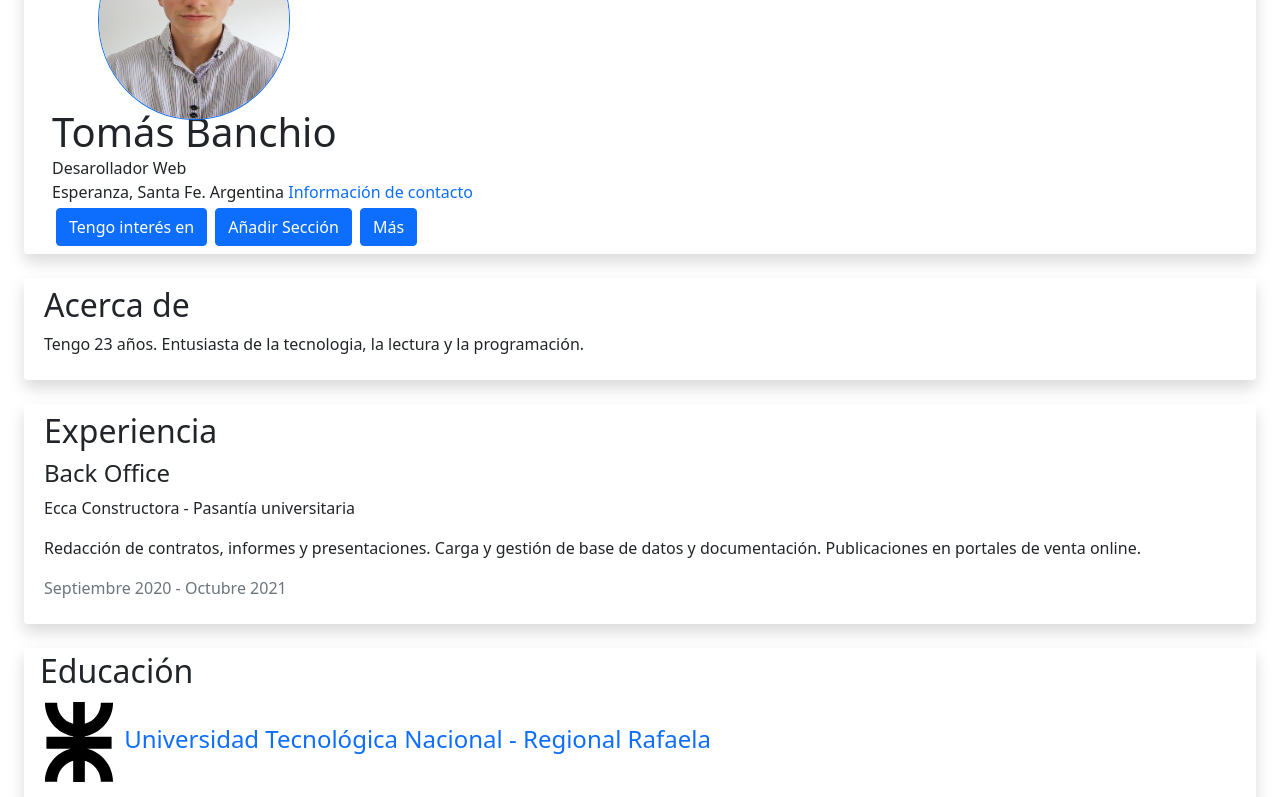
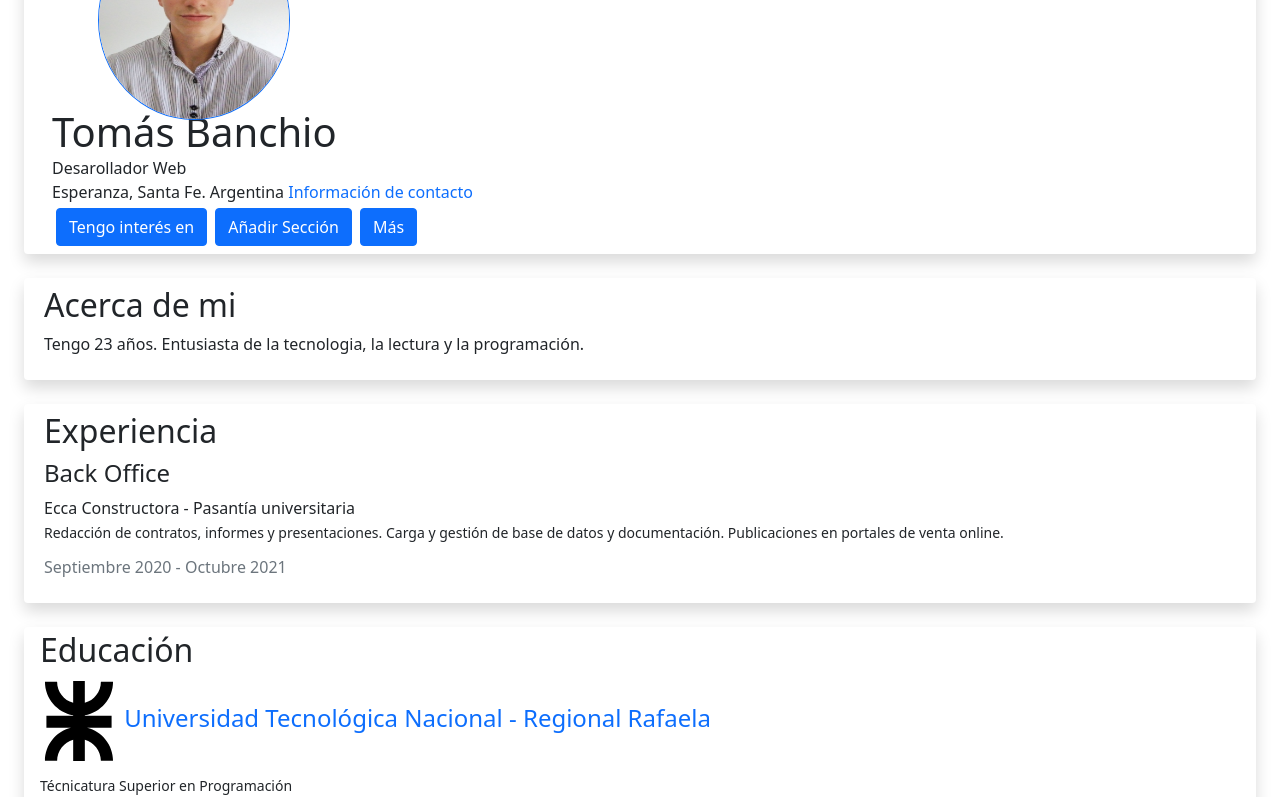
Before and after one commit to tomiban/portfolio_arg_programa, an Angular app: page / in a window 1280 px wide. Shown: the part 450-1247 px from the top of the page. Built offline with nearby package versions, Linux system fonts and the light colour scheme.

Commit message:
modifciaciones de estilo y texto generales

```diff
--- a/src/app/components/acerca-de/acerca-de.component.html
+++ b/src/app/components/acerca-de/acerca-de.component.html
@@ -1,7 +1,7 @@
 <div class="row m-4 p-2 bg-body rounded shadow ">
     <div class="col-md-8">
         <span>
-            <h2>Acerca de</h2>
+            <h2>Acerca de mi</h2>
             <p>Tengo 23 años. Entusiasta de la tecnologia, la lectura y la programación.</p>
         </span>
     </div>
--- a/src/app/components/experience/experience.component.css
+++ b/src/app/components/experience/experience.component.css
@@ -0,0 +1,3 @@
+.text-secondary{
+    margin-top: -5px;
+}
--- a/src/app/components/experience/experience.component.html
+++ b/src/app/components/experience/experience.component.html
@@ -5,9 +5,8 @@
       <h4>Back Office</h4>
     </span>
       <span>
-      <p>Ecca Constructora - Pasantía universitaria</p>
-      <p>Redacción de contratos, informes y presentaciones. Carga y gestión de
-        base de datos y documentación. Publicaciones en portales de venta online.</p>
+      <p>Ecca Constructora - Pasantía universitaria <br> <small>Redacción de contratos, informes y presentaciones. Carga y gestión de
+        base de datos y documentación. Publicaciones en portales de venta online.</small></p>
       <p class="text-secondary">Septiembre 2020 - Octubre 2021</p>
     </span>
 
```
